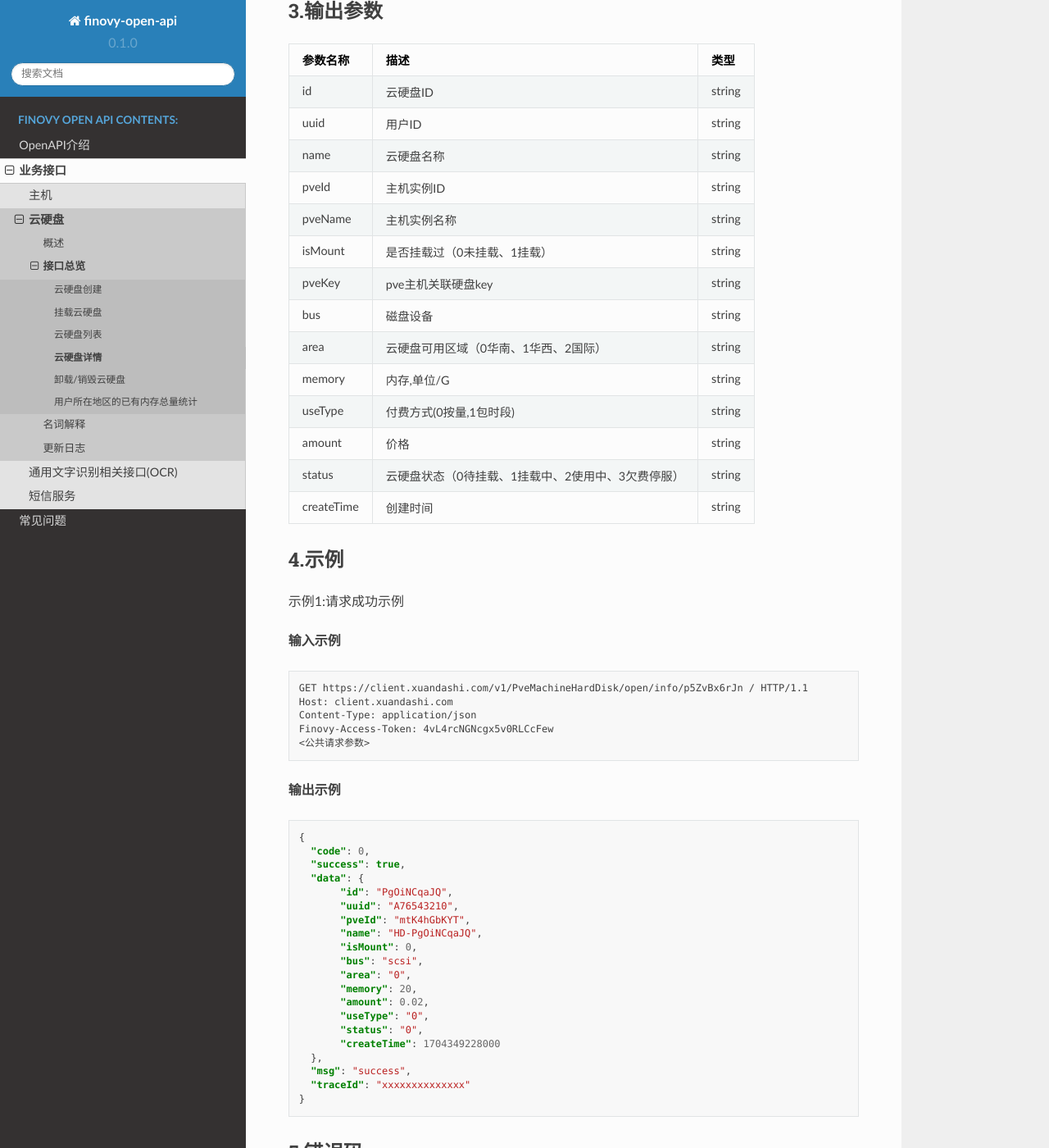
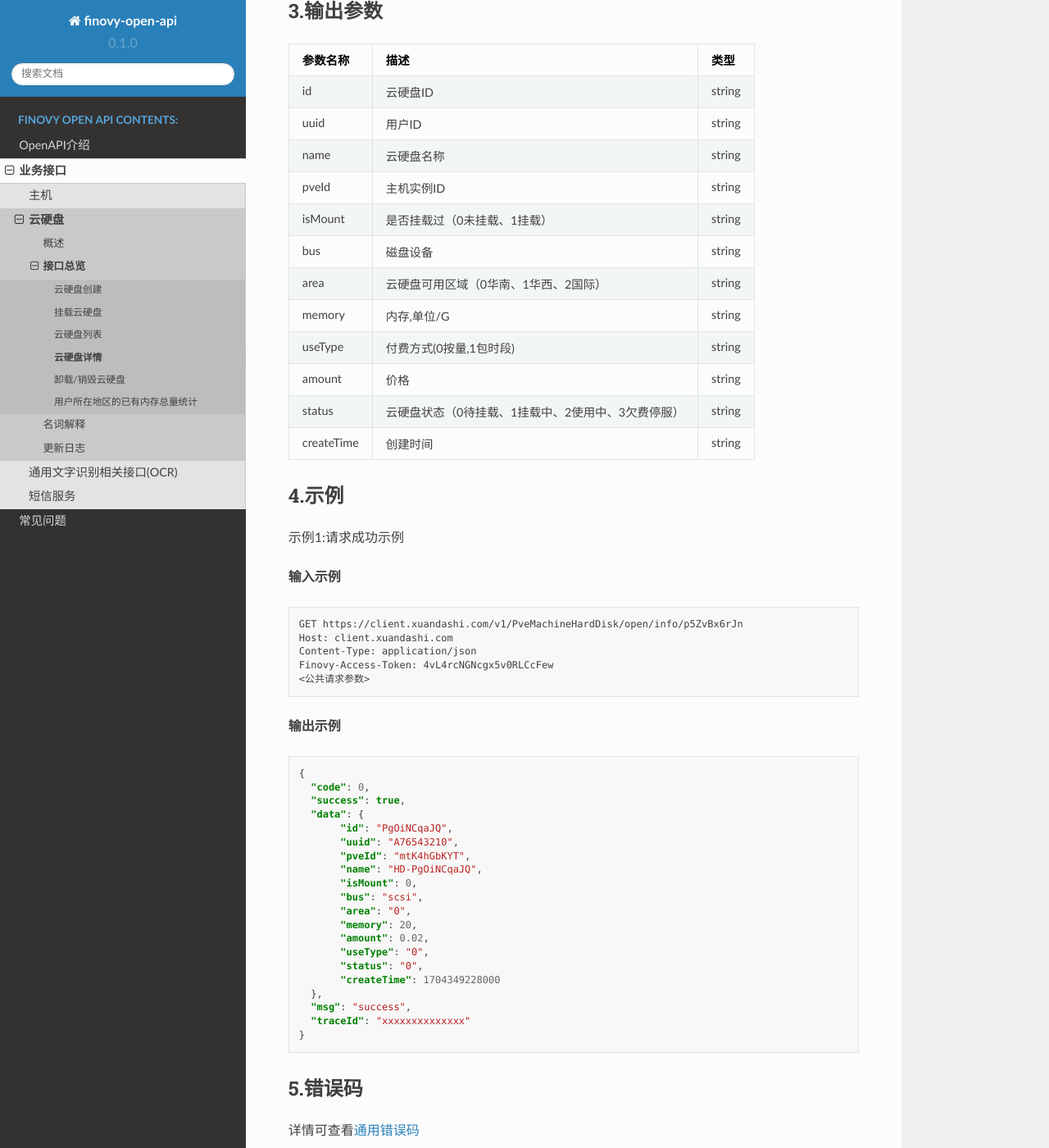
Before and after one commit to finovy/open-api, a Sphinx documentation site: the page built from docs/source/api/pveharddiskapioverview/4.info.md, in a window 1280 px wide and 1400 px high, scrolled down 531 px. Shown: the whole window at 82% size. Built offline with Sphinx 7.4.7 and the Read the Docs theme 2.0.0, drawn with Linux system fonts in a browser that asks for light colours.

Commit message:
fix: 云硬盘init

````diff
--- a/docs/source/api/pveharddiskapioverview/4.info.md
+++ b/docs/source/api/pveharddiskapioverview/4.info.md
@@ -20,9 +20,7 @@
 | uuid       | 用户ID                                       | string |
 | name       | 云硬盘名称                                      | string |
 | pveId      | 主机实例ID                                     | string |
-| pveName    | 主机实例名称                                     | string |
 | isMount    | 是否挂载过（0未挂载、1挂载）                            | string |
-| pveKey     | pve主机关联硬盘key                               | string |
 | bus        | 磁盘设备                                       | string |
 | area       | 云硬盘可用区域（0华南、1华西、2国际）                       | string |
 | memory     | 内存,单位/G                                        | string |
@@ -38,7 +36,7 @@
 
 **输入示例**
 ```text
-GET https://client.xuandashi.com/v1/PveMachineHardDisk/open/info/p5ZvBx6rJn / HTTP/1.1
+GET https://client.xuandashi.com/v1/PveMachineHardDisk/open/info/p5ZvBx6rJn
 Host: client.xuandashi.com
 Content-Type: application/json
 Finovy-Access-Token: 4vL4rcNGNcgx5v0RLCcFew
````
Also changed, not shown: docs/source/api/pveharddiskapioverview/3.list.md (+0 -2 lines).
